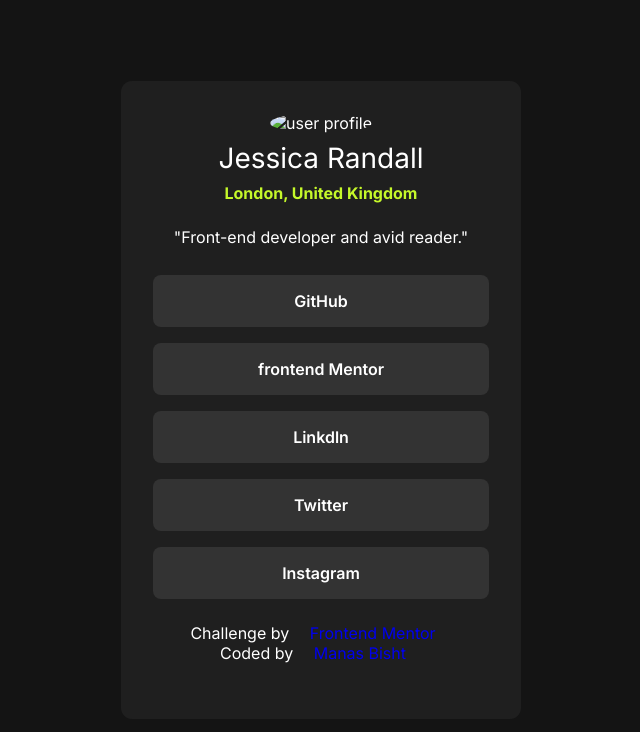
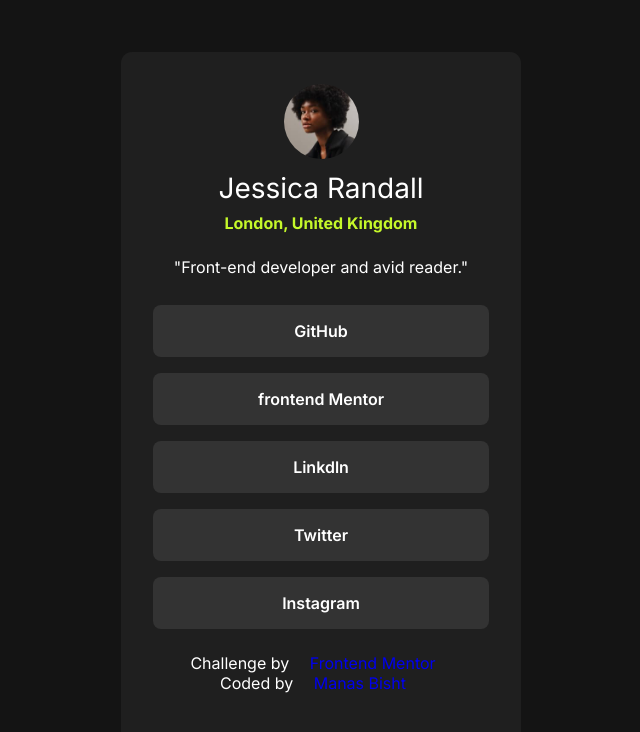
Before and after one commit to ManasBisht81/Social-links-profile, a plain HTML site: page index.html in a window 1280 px wide. Shown: the whole page, without its empty margins (319-959 px from the left). Drawn offline with Linux system fonts and the light colour scheme; the site is published under a folder, as on GitHub Pages, so addresses that start at the root find nothing.

Commit message:
Initial commit

```diff
--- a/index.html
+++ b/index.html
@@ -16,7 +16,7 @@
 <body>
 
   <div class="iner-box">
-    <img src="/images/avatar-jessica.jpeg" alt="user profile">
+    <img src="images/avatar-jessica.jpeg" alt="user profile">
     <h1>Jessica Randall</h1>
     <h5>London, United Kingdom</h5>
     <p class="Bio">"Front-end developer and avid reader."</p>
```
Also changed, not shown: 1 other file.
